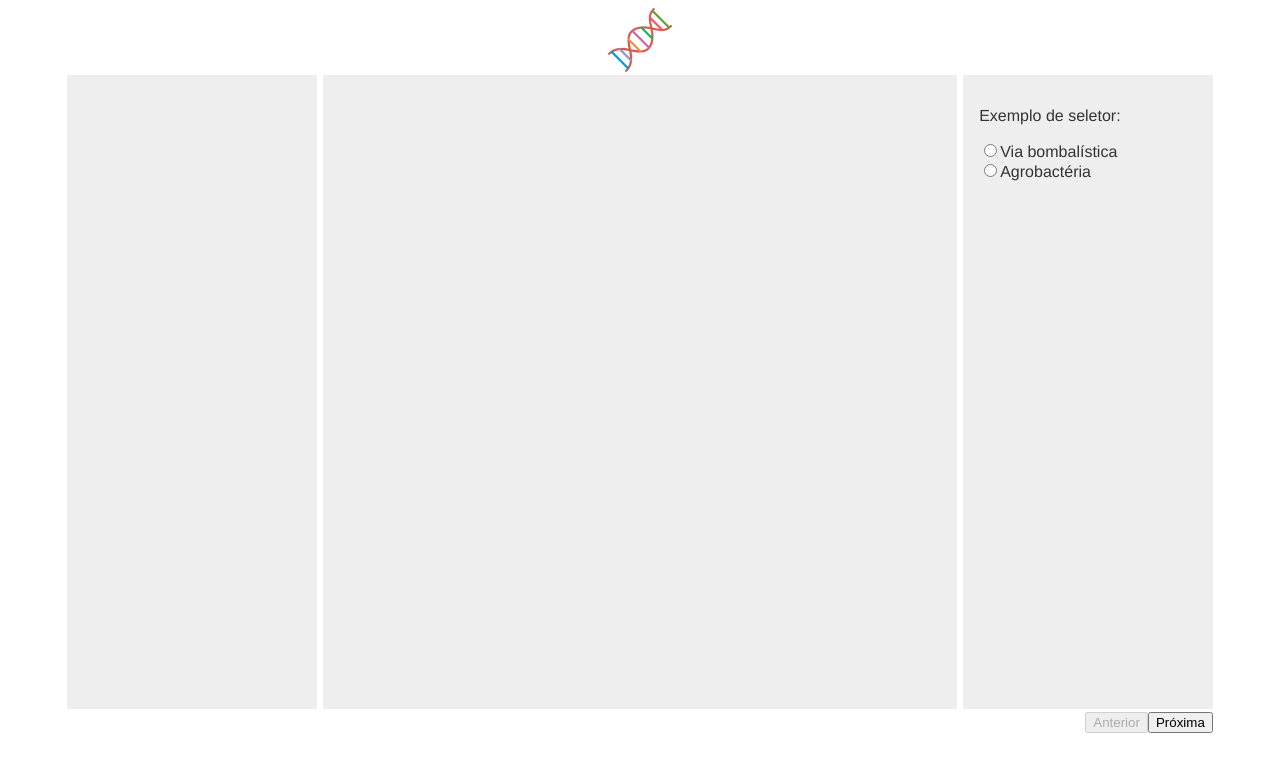
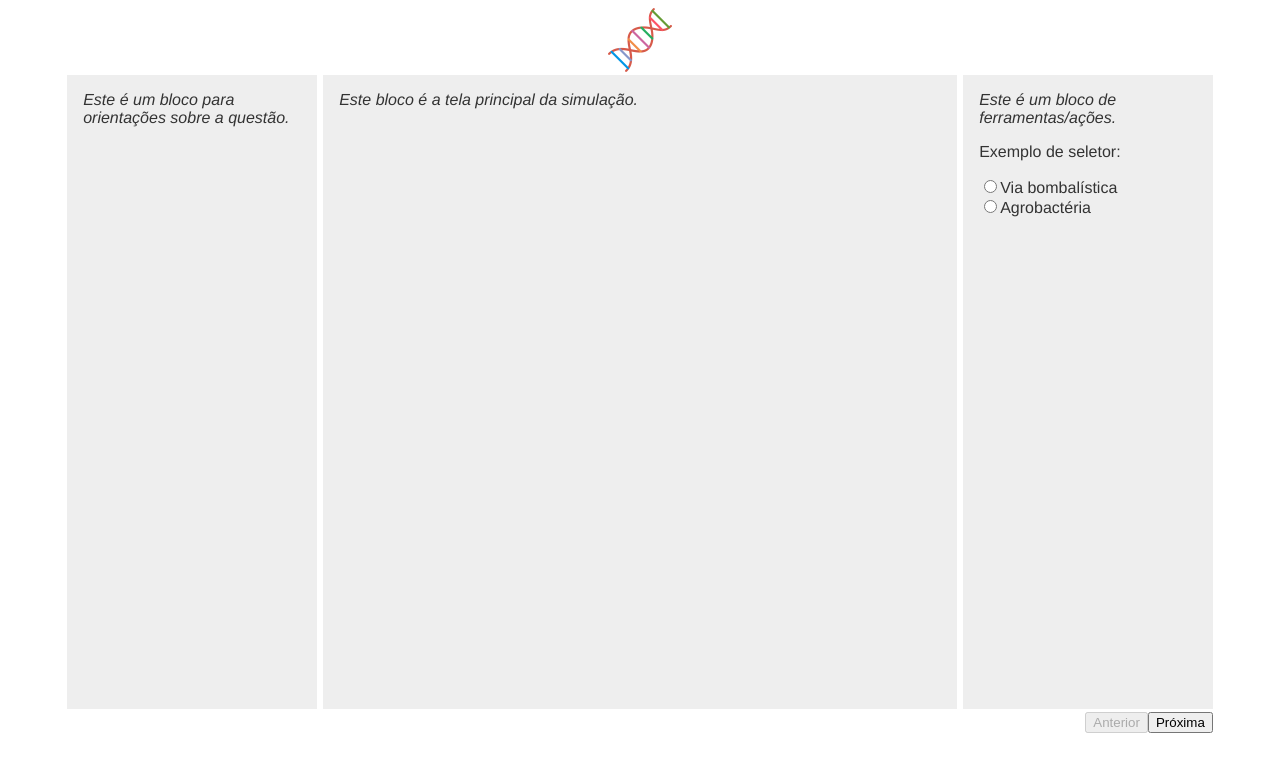
Before and after one commit to BCampanha/extensao-biomol, a Vue app: page / in a window 1280 px wide. Shown: the top 772 px of the page. Built offline with nearby package versions, Linux system fonts and the light colour scheme.

Commit message:
Textos identificadores

```diff
--- a/src/components/JanelaQuestao.vue
+++ b/src/components/JanelaQuestao.vue
@@ -1,14 +1,17 @@
 <template>
   <div class="janela">
     <div class="bloco orientacoes">
+      <em>Este é um bloco para orientações sobre a questão.</em>
         <slot name="orientacoes"></slot>
     </div>
 
     <div class="bloco tela-principal">
+      <em>Este bloco é a tela principal da simulação.</em>
       <slot name="principal"></slot>
     </div>
 
     <div class="bloco ferramentas">
+      <em>Este é um bloco de ferramentas/ações.</em>
       <slot name="ferramentas"></slot>
     </div>
   </div>
```
